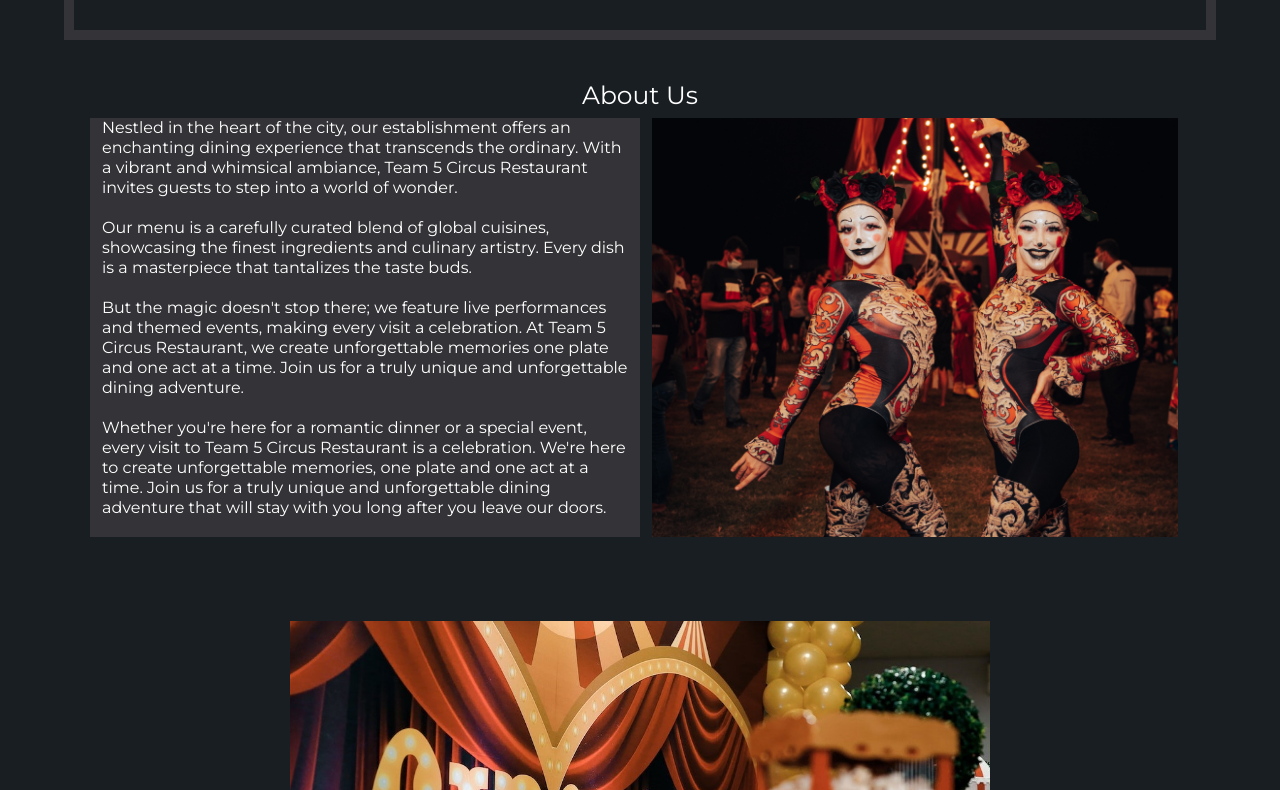
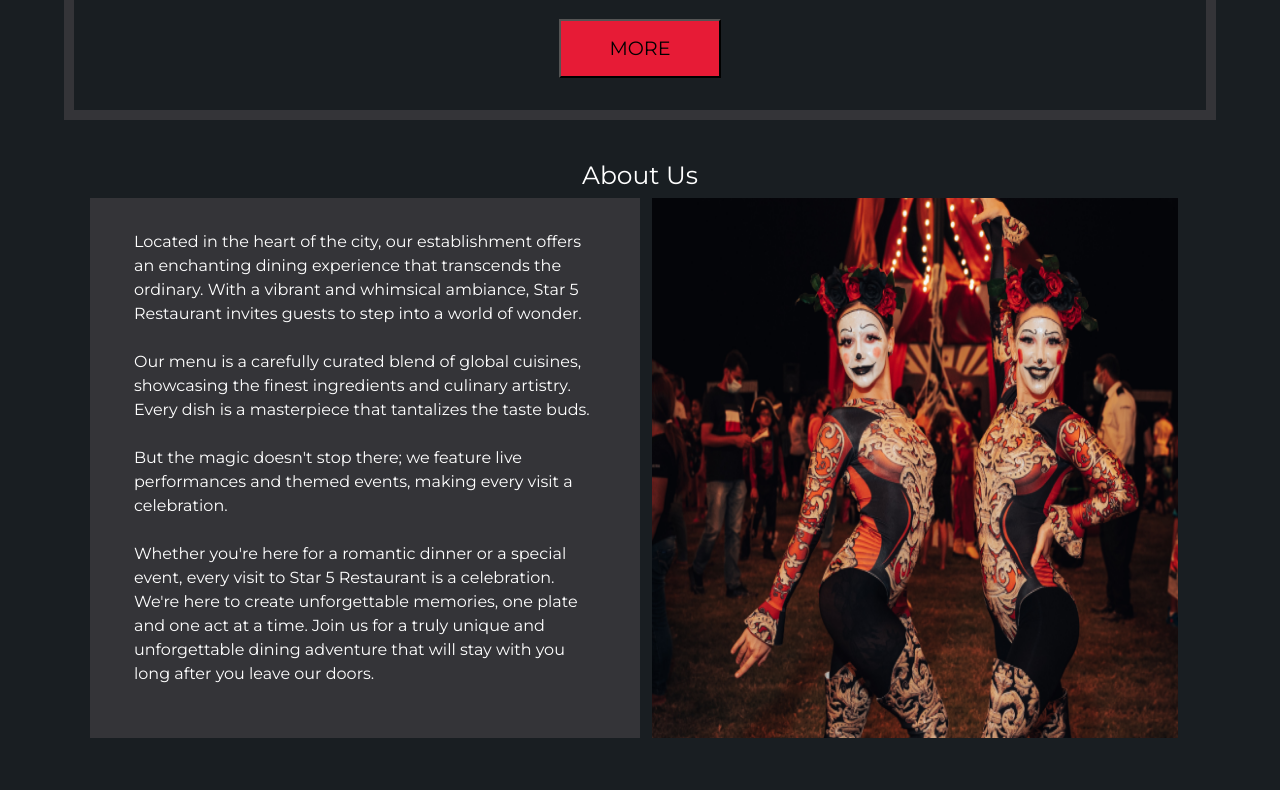
Before and after one commit to AlinaCGM/circus, a React (Create React App) app: page / in a window 1280 px wide. Shown: the part 1290-2080 px from the top of the page. Built offline with nearby package versions, Linux system fonts and the light colour scheme.

Commit message:
Changed text content and format.

```diff
--- a/src/components/aboutUs/AboutUs.js
+++ b/src/components/aboutUs/AboutUs.js
@@ -17,10 +17,10 @@ function AboutUs() {
             <div className="row">
               <div className="col-lg-6" style={{ backgroundColor: "#343438" }}>
                 <p>
-                  Nestled in the heart of the city, our establishment offers an
+                  Located in the heart of the city, our establishment offers an
                   enchanting dining experience that transcends the ordinary.
-                  With a vibrant and whimsical ambiance, Team 5 Circus
-                  Restaurant invites guests to step into a world of wonder.{" "}
+                  With a vibrant and whimsical ambiance, Star 5 Restaurant
+                  invites guests to step into a world of wonder.{" "}
                   <br />
                   <br />
                   Our menu is a carefully curated blend of global cuisines,
@@ -28,22 +28,21 @@ function AboutUs() {
                   dish is a masterpiece that tantalizes the taste buds. <br />
                   <br /> But the magic doesn't stop there; we feature live
                   performances and themed events, making every visit a
-                  celebration. At Team 5 Circus Restaurant, we create
-                  unforgettable memories one plate and one act at a time. Join
-                  us for a truly unique and unforgettable dining adventure.
+                  celebration.
                   <br /><br />Whether you're here for a romantic dinner or a special event,
-                  every visit to Team 5 Circus Restaurant is a celebration.
+                  every visit to Star 5 Restaurant is a celebration.
                   We're here to create unforgettable memories, one plate and one
                   act at a time. Join us for a truly unique and unforgettable
                   dining adventure that will stay with you long after you leave
                   our doors.
                 </p>
               </div>
-              <div className="col-lg-6">
+              <div className="col-lg-6" >
                 <img
                   src={homegirlsImage}
                   alt="Homegirls"
                   className="img-fluid"
+                  style={{ height: "540px", width: "600px"}}
                 />
               </div>
             </div>
--- a/src/components/aboutUs/aboutUs.css
+++ b/src/components/aboutUs/aboutUs.css
@@ -12,8 +12,7 @@
   }
 
   p {
-    font-size: 16px;
-    line-height: 20px;
-    background-color: 343438;
-    color: white;
+    color: #fff;
+    background-color: #343438;
+    padding: 2rem;
   }
```
